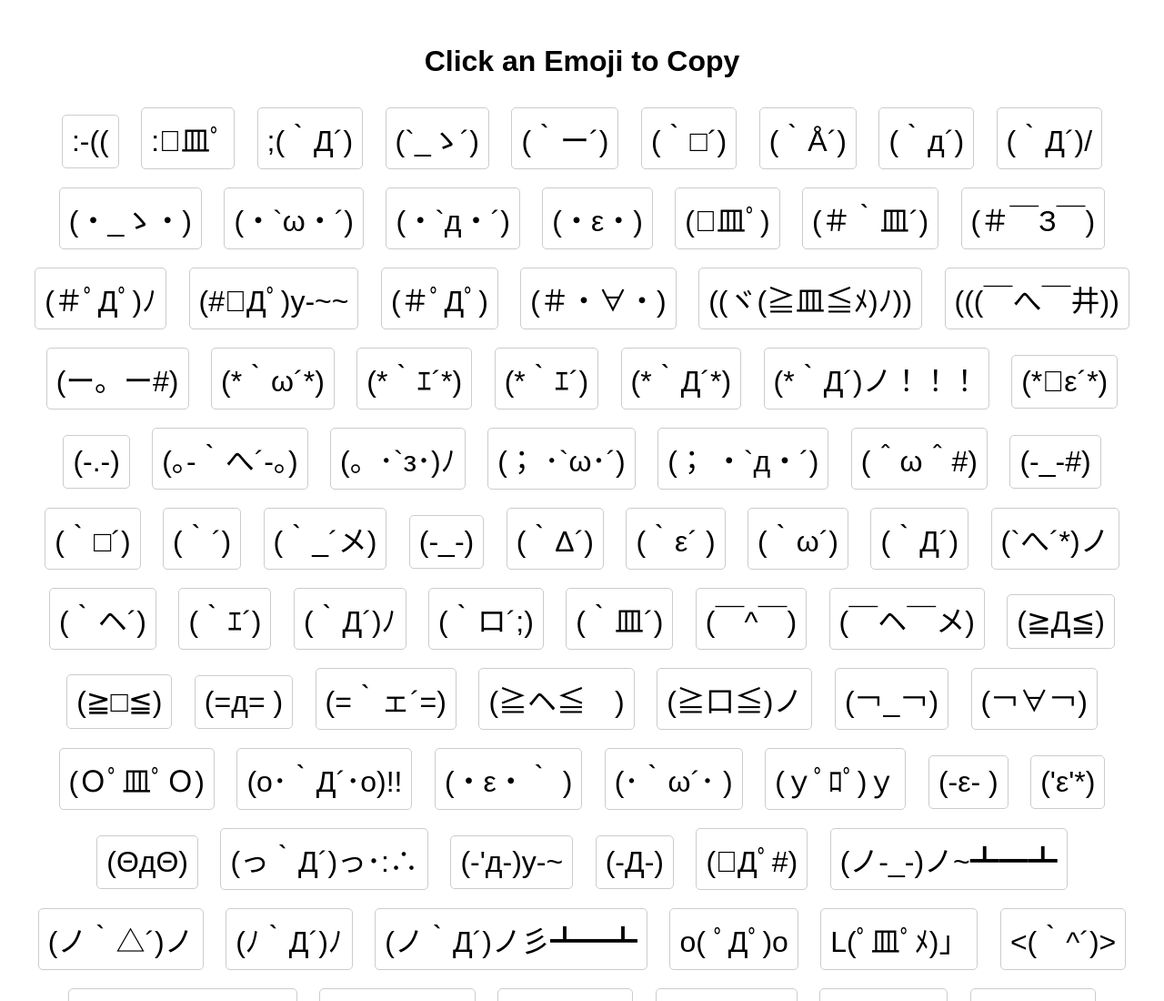
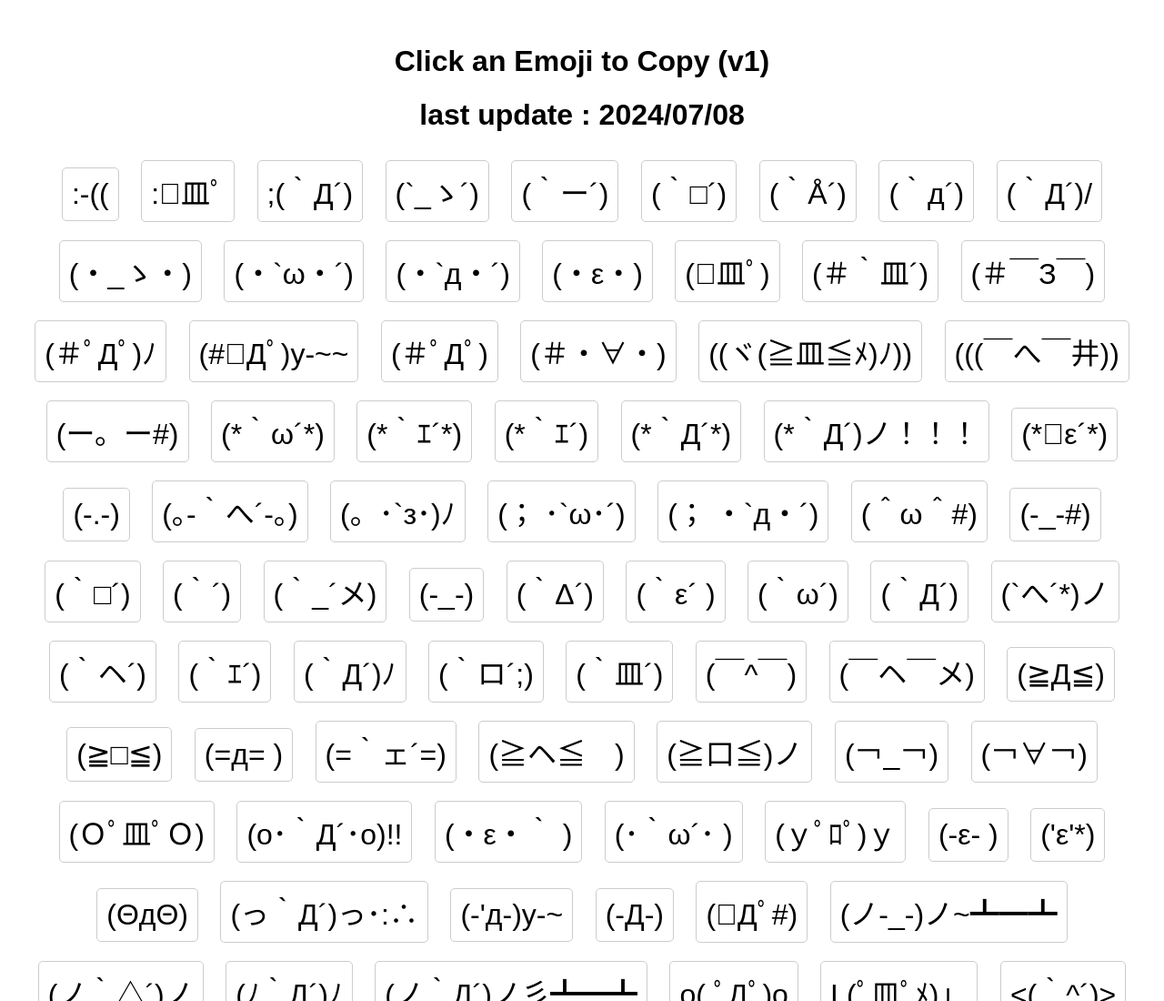
Before and after one commit to Tin-0111/Emoji, a plain HTML site: page index.html in a window 1280 px wide. Shown: the top 1100 px of the page at 91% size. Drawn offline with Linux system fonts and the light colour scheme.

Commit message:
index.html 업데이트

```diff
--- a/index.html
+++ b/index.html
@@ -23,7 +23,8 @@
     </style>
 </head>
 <body>
-    <h1>Click an Emoji to Copy</h1>
+    <h1>Click an Emoji to Copy (v1)</h1>
+    <h1>last update : 2024/07/08</h1>
     <div id="emoji-container">
         <div class="emoji">:-((</div>
         <div class="emoji">:ﾟ皿ﾟ</div>
```
